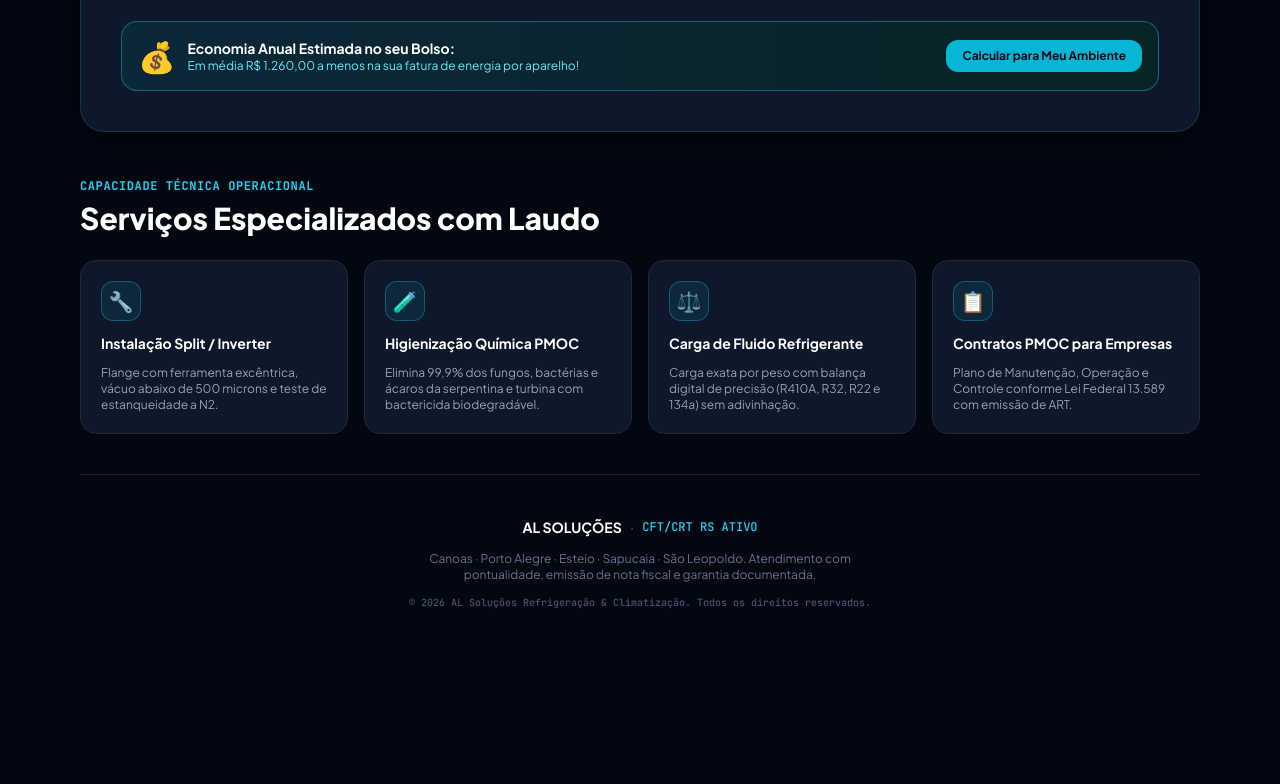
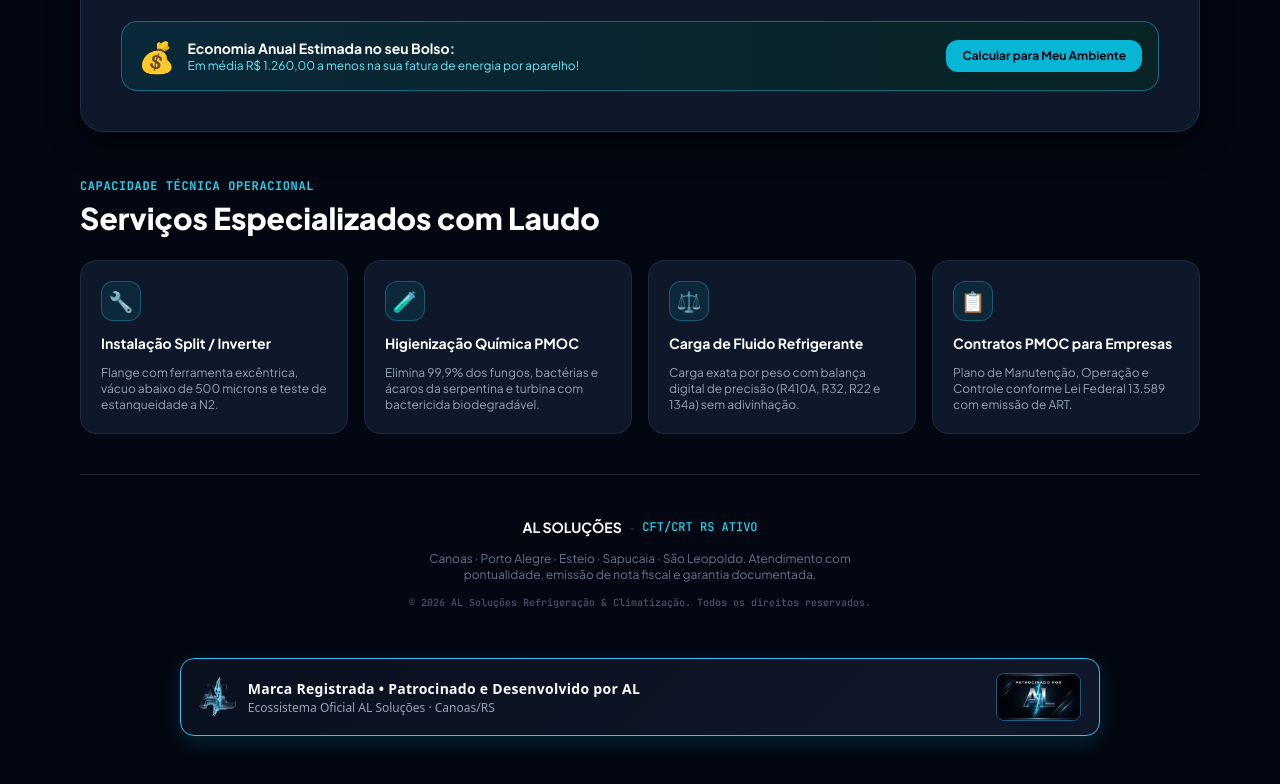
Before and after one commit to contatoalsolucoeseletricas-hue/refrigeracao-alsolucoes-site, a plain HTML site: page index.html in a window 1280 px wide. Shown: the part 2122-2906 px from the top of the page. Before the commit the page ends 2836 px from the top, so only its background shows below. Drawn offline with nearby package versions, Linux system fonts and the light colour scheme.

```diff
--- a/index.html
+++ b/index.html
@@ -42,6 +42,8 @@
       box-shadow: 0 0 0 2px rgba(56, 189, 248, 0.25);
     }
   </style>
+<link rel="icon" type="image/png" href="favicon_AL.png">
+<link rel="apple-touch-icon" href="favicon_AL_192.png">
 </head>
 <body class="min-h-screen bg-[#030712] text-slate-100 antialiased selection:bg-cyan-500 selection:text-slate-950 pb-20">
 
@@ -659,5 +661,18 @@
       alert("Sessão encerrada com sucesso.");
     }
   </script>
+
+<!-- AL_MARCA_REGISTRADA_R78 -->
+<div style="max-width:920px;margin:24px auto 16px;padding:14px 18px;border-radius:14px;border:1px solid #38bdf8;background:linear-gradient(135deg,#09111f,#0f172a);display:flex;align-items:center;justify-content:space-between;flex-wrap:wrap;gap:14px;box-shadow:0 6px 20px rgba(6,182,212,0.18);">
+  <div style="display:flex;align-items:center;gap:12px;">
+    <img src="logo_AL_transparente.png" alt="AL Oficial" style="height:40px;width:auto;display:block;" loading="lazy" decoding="async">
+    <div style="color:#f8fafc;font-family:system-ui,sans-serif;">
+      <div style="font-weight:800;font-size:14px;letter-spacing:0.02em;">Marca Registrada • Patrocinado e Desenvolvido por AL</div>
+      <div style="font-size:12px;color:#94a3b8;">Ecossistema Oficial AL Soluções · Canoas/RS</div>
+    </div>
+  </div>
+  <img src="banner_patrocinado_AL.jpg" alt="Patrocinado por AL" style="height:48px;width:auto;border-radius:8px;border:1px solid rgba(56,189,248,0.4);" loading="lazy" decoding="async">
+</div>
+
 </body>
 </html>
```
Also changed, not shown: banner_patrocinado_AL.jpg (added), favicon_AL.png (added), favicon_AL_192.png (added), logo_AL_transparente.png (added).
